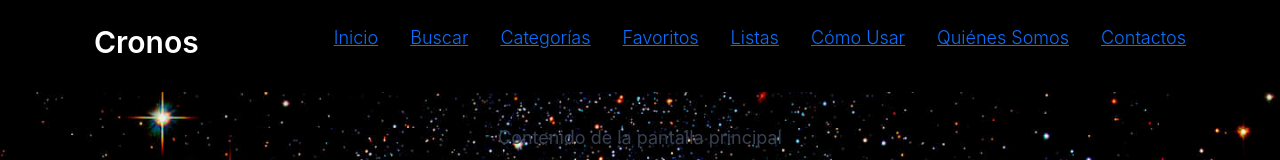
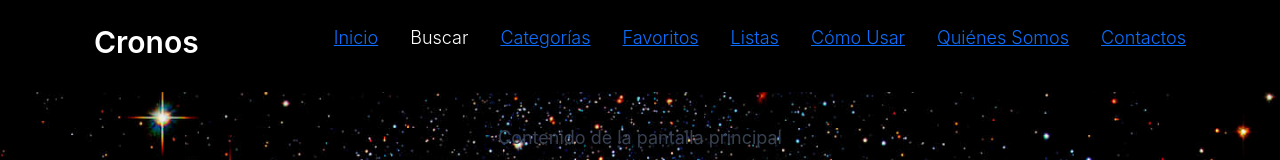
Before and after one commit to alanOrellana2024/cronos_oficial, a React (Create React App) app: page /principal in a window 1280 px wide. Shown: the top 160 px of the page. Built offline with nearby package versions, Linux system fonts and the light colour scheme.

Commit message:
Se creo el primer diseño de barra de busqueda

```diff
--- a/src/PantallaPrincipal/pantallaPrincipal.js
+++ b/src/PantallaPrincipal/pantallaPrincipal.js
@@ -1,8 +1,13 @@
-import React from 'react';
-import { BrowserRouter, Routes, Route, Link } from "react-router-dom";
+import React, {useState} from 'react';
+import { Link } from "react-router-dom";
 import '../PantallaPrincipal/pantallaPrincipal.css';
 
 const PantallaPrincipal = () => {
+   const [mostratBusqueda, setmostratBusqueda] = useState(false);
+
+   const toggleBusqueda = () =>
+    setmostratBusqueda(!mostratBusqueda);
+
     return (
         <div className="Pantalla-principal">
 
@@ -14,7 +19,12 @@ const PantallaPrincipal = () => {
                             <Link to="/" className="hover:text-gray-400 transition-all duration-300">Inicio</Link>
                         </li>
                         <li>
-                            <Link to="/buscar" className="hover:text-gray-400 transition-all duration-300">Buscar</Link>
+                            <button onClick={toggleBusqueda}
+                            className='hover:text-gray-400 transition-all duration-300'
+                            >
+                                Buscar
+
+                            </button>
                         </li>
                         <li>
                             <Link to="/categorias" className="hover:text-gray-400 transition-all duration-300">Categorías</Link>
@@ -40,6 +50,15 @@ const PantallaPrincipal = () => {
 
             <main className="container mx-auto px-4 py-8 text-center">
                 <p className="text-lg text-gray-700">Contenido de la pantalla principal</p>
+                    {mostratBusqueda && (
+                        <div className ="container mx-auto px-4 py-4">
+                              <input
+                              type='Text'
+                              placeholder='Ingresa tu busqueda aquí'
+                              className='w-full p-2 boder boder-gray-300 rounded-lg'
+                              />
+                        </div>
+                    )}
             </main>
 
             <footer className="text-center text-white py-4">
@@ -47,6 +66,7 @@ const PantallaPrincipal = () => {
             </footer>
         </div>
     );
-};
+   };
+
 
 export default PantallaPrincipal;
```
